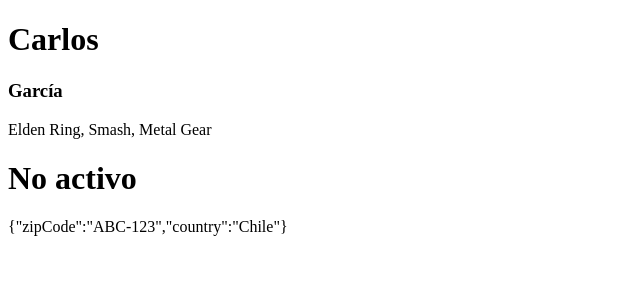
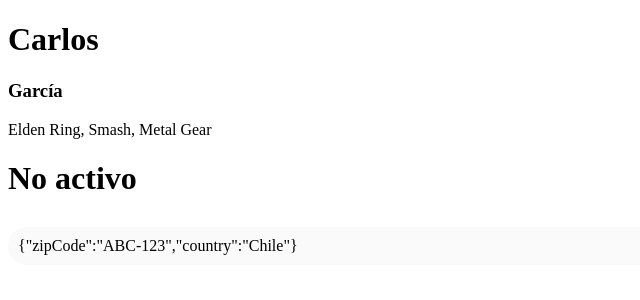
Before and after one commit to quintupil/react-cero-a-expert, a React (Vite) app in the folder new-edition-2025/02-first-steps/: page / in a window 1280 px wide. Shown: the top 300 px of the page, without its empty margins (0-640 px from the left). Built offline with nearby package versions, Linux system fonts and the light colour scheme.

Commit message:
40. Colocar estilos CSS. (New Edition 2025)

```diff
--- a/new-edition-2025/02-first-steps/src/MyAwesomeApp.tsx
+++ b/new-edition-2025/02-first-steps/src/MyAwesomeApp.tsx
@@ -1,3 +1,5 @@
+import type { CSSProperties } from "react";
+
 const firstName = "Carlos";
 const lastName = "García";
 const favoriteGames = ["Elden Ring", "Smash", "Metal Gear"];
@@ -5,6 +7,13 @@ const isActive = false;
 const address = {
   zipCode: "ABC-123",
   country: "Chile",
+};
+
+const myStyle: CSSProperties = {
+  backgroundColor: "#fafafa",
+  borderRadius: 20,
+  padding: 10,
+  marginTop: 30,
 };
 
 export const MyAwesomeApp = () => {
@@ -15,7 +24,7 @@ export const MyAwesomeApp = () => {
       <h3>{lastName}</h3>
       <p>{favoriteGames.join(", ")}</p>
       <h1>{isActive ? "Activo" : "No activo"}</h1>
-      <p>{JSON.stringify(address)}</p>
+      <p style={myStyle}>{JSON.stringify(address)}</p>
     </>
   );
 };
```
